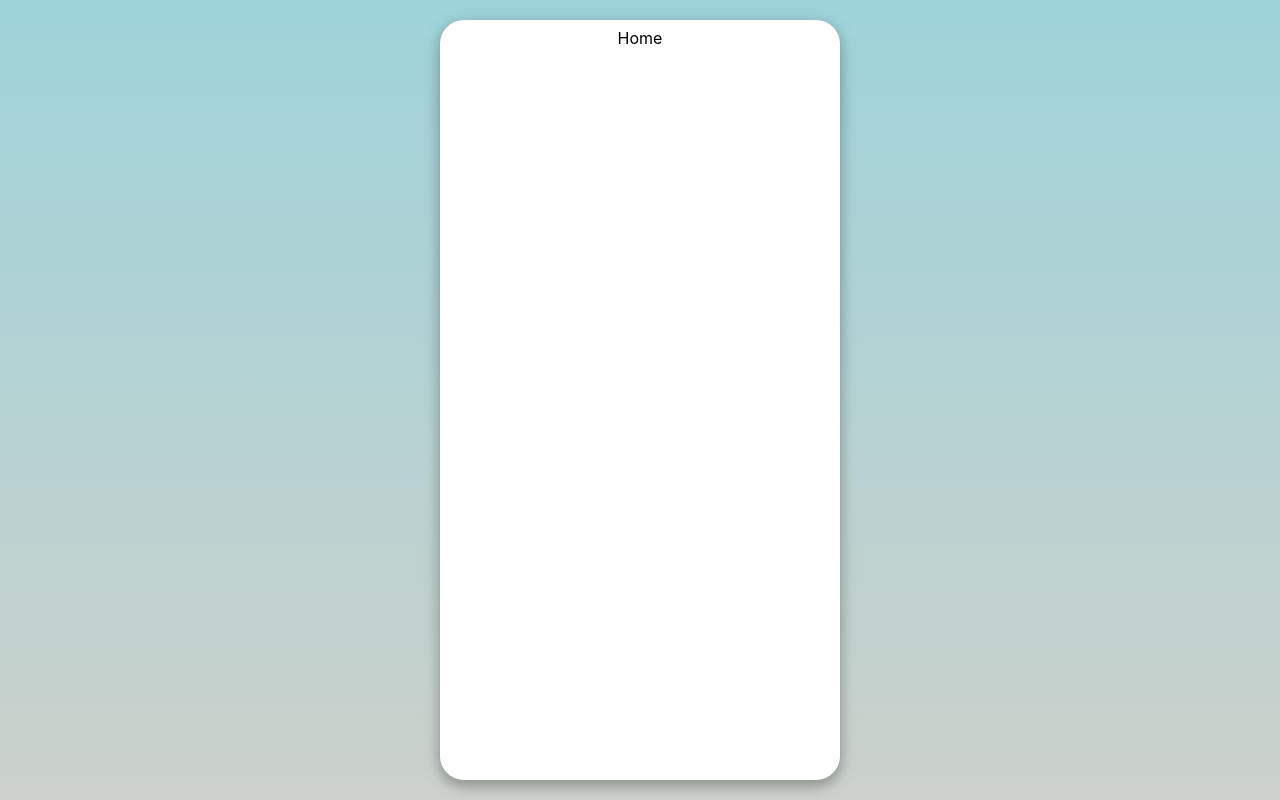
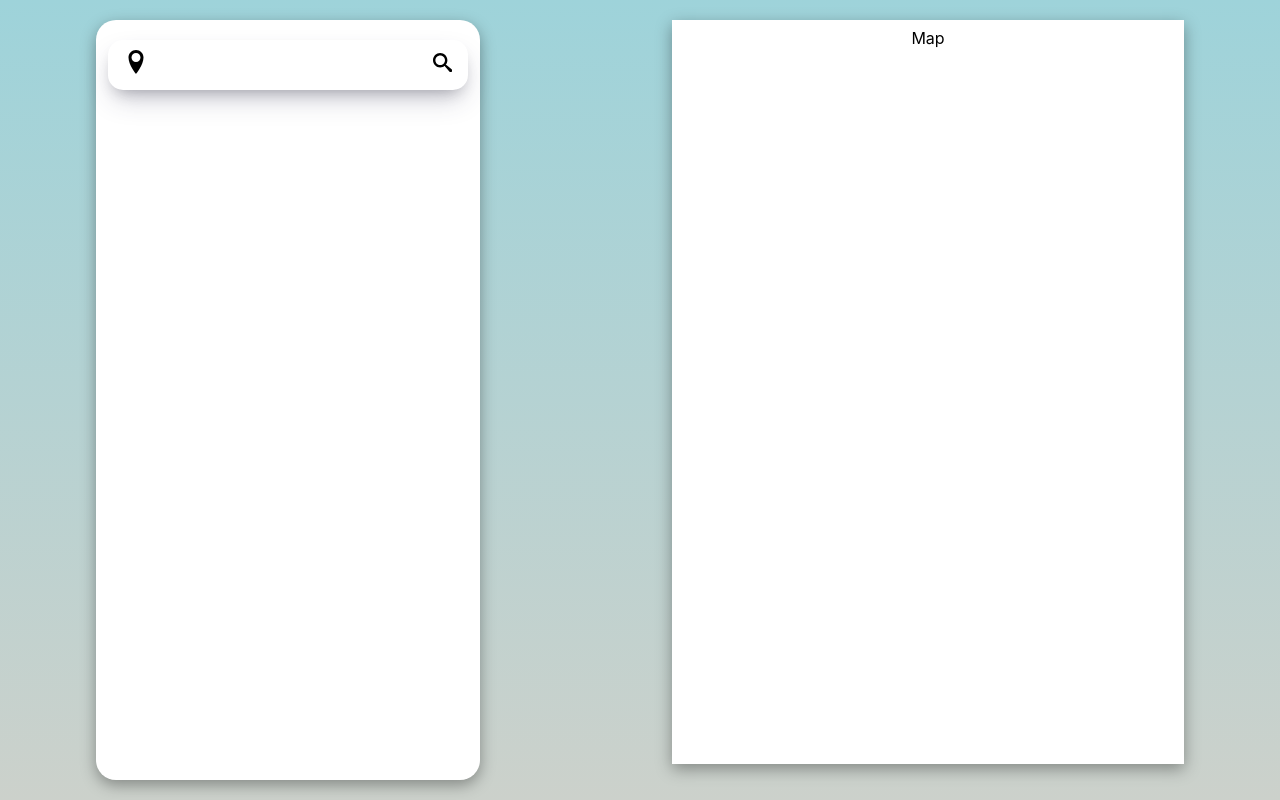
Before and after one commit to Mukesh16407/weatherAndLocation-app, a React (Create React App) app: page / in a window 1280 px wide. Built offline with nearby package versions, Linux system fonts and the light colour scheme.

Commit message:
searchbar

```diff
--- a/package.json
+++ b/package.json
@@ -7,8 +7,10 @@
     "@testing-library/react": "^13.3.0",
     "@testing-library/user-event": "^13.5.0",
     "aos": "^2.3.4",
+    "axios": "^0.27.2",
     "react": "^18.2.0",
     "react-dom": "^18.2.0",
+    "react-icons": "^4.4.0",
     "react-redux": "^8.0.2",
     "react-scripts": "5.0.1",
     "redux": "^4.2.0",
--- a/src/App.css
+++ b/src/App.css
@@ -1,5 +1,13 @@
+*{
+  box-sizing: border-box;
+  padding: 0;
+  margin: 0;
+}
+
 .App {
   text-align: center;
+ display: flex;
+ justify-content: space-around;
   padding-top: 20px;
   padding-bottom: 20px;
   background-image:-webkit-linear-gradient(rgb(158,211,218),rgb(204,209,203));
--- a/src/App.js
+++ b/src/App.js
@@ -3,6 +3,7 @@ import { useEffect } from "react";
 
 import './App.css'
 import {Home} from './Pages/Home'
+import { Map } from "./Pages/Map";
 
 function App() {
 
@@ -10,6 +11,7 @@ function App() {
   return (
     <div className="App">
       <Home/>
+     <Map/>
     </div>
   );
 }
--- /dev/null
+++ b/src/Components/CityList.jsx
@@ -0,0 +1,22 @@
+import React from 'react'
+
+
+
+
+
+export const CityList = ({ city, state }) => {
+    return (
+      <>
+        <div className="city" data-aos="fade-up">
+          <h4 style={{ color: "#364758", fontSize: "14px" }}>
+            {city},{" "}
+            <span
+              style={{ color: "#9ba3ac", fontWeight: "200", fontSize: "14px" }}
+            >
+              {state}
+            </span>{" "}
+          </h4>
+        </div>
+      </>
+    );
+  };
--- /dev/null
+++ b/src/Components/Search.jsx
@@ -0,0 +1,94 @@
+import React, { useState } from 'react'
+
+import styled from 'styled-components';
+import { ImLocation, ImSearch } from "react-icons/im";
+import {cities} from '../Data/Cities';
+import { CityList } from './CityList';
+import {Coordinates} from '../Location/DefaultLocation';
+
+
+const Container = styled.div`
+ .cityList {
+    width: 100%;
+    position: relative;
+    margin-top: 1rem;
+
+  }
+  .city {
+    padding: 0.8rem 1rem;
+    word-spacing: 0.2rem;
+    border-bottom: 0.3px solid lightgray;
+  }
+  .city:hover {
+    cursor: pointer;
+  }
+
+`;
+
+const Form = styled.form`
+  width: 94%;
+  height: 50px;
+  display: flex;
+  margin:20px auto;
+  align-items: center;
+  font-size: 1.5rem;
+  border-radius: 15px;
+  padding: 0.2rem 1rem;
+
+  box-shadow: rgba(50, 50, 93, 0.25) 0px 13px 27px -5px, rgba(0, 0, 0, 0.3) 0px 8px 16px -8px;
+  position: sticky;
+  top: 0;
+
+
+`;
+
+const Input = styled.input`
+ width: 100%;
+  border: none;
+  outline: none;
+  background: none;
+  padding: 0.5rem 1rem;
+  font-size: 1.2rem;
+`;
+const Button = styled.button`
+  border: none;
+  background: none;
+  outline: none;
+  font-size: 1.2rem;
+  cursor: pointer;
+`;
+const Item = styled.div`
+
+:hover{
+  font-size: 30px;
+  color: gray;
+}
+`;
+
+export const Search = () => {
+
+  const [searchData, setSearchData] = useState([]);
+  const [city, setCity] = useState("");
+  const [show, setShow] = useState(true);
+
+
+  let keyWeather="dd7fa73e412e7d4b26a84b058a427602";
+  let id;
+  return (
+    <Container>
+      <Form>
+      <Item style={{ cursor: "pointer" }}>
+          <ImLocation />
+        </Item>
+        <Input/>
+        <Button>
+          <Item>
+            <ImSearch />
+          </Item>
+        </Button>
+      </Form>
+
+
+  </Container>
+  )
+}
--- a/src/Pages/Home.jsx
+++ b/src/Pages/Home.jsx
@@ -1,19 +1,43 @@
-import React from 'react'
+import React from 'react';
+
+import {Search} from '../Components/Search'
 import styled from 'styled-components'
 
 
 const Container = styled.div`
- max-width: 30%;
- height: 93vh;
-  background:white;
-  border-radius: 1.5rem;
+ width: 30%;
+ height: 95vh;
+ background-color:white;
+ border-radius: 20px;
+ box-shadow: rgba(0, 0, 0, 0.35) 0px 5px 15px;
+`;
+const Wrapper = styled.div`
+
+
+`;
+
+const Box = styled.div`
+  width: 100%;
+`;
+
+const Image = styled.img`
+  width: 100%;
+`;
+
+const Title = styled.h2`
+  color: black;
+  text-align: center;
   padding: 0.5rem;
-  margin:auto;
-  box-shadow: rgba(0, 0, 0, 0.35) 0px 5px 15px;
 `;
 
 export const Home = () => {
   return (
-    <Container>Home</Container>
+    <Container>
+      <Search/>
+
+      <Wrapper>
+
+      </Wrapper>
+    </Container>
   )
 }
--- a/src/Pages/Map.jsx
+++ b/src/Pages/Map.jsx
@@ -1,7 +1,20 @@
 import React from 'react'
 
+
+import styled from 'styled-components'
+
+
+const Container = styled.div`
+ width: 40%;
+ height: 93vh;
+ background:white;
+
+  padding: 0.5rem;
+
+  box-shadow: rgba(0, 0, 0, 0.35) 0px 5px 15px;
+`;
 export const Map = () => {
   return (
-    <div>Map</div>
+    <Container>Map</Container>
   )
 }
```
Also changed, not shown: src/Components/Button.jsx (deleted, +0 -7 lines), 1 other file (tests, documents, lock files or other folders).
